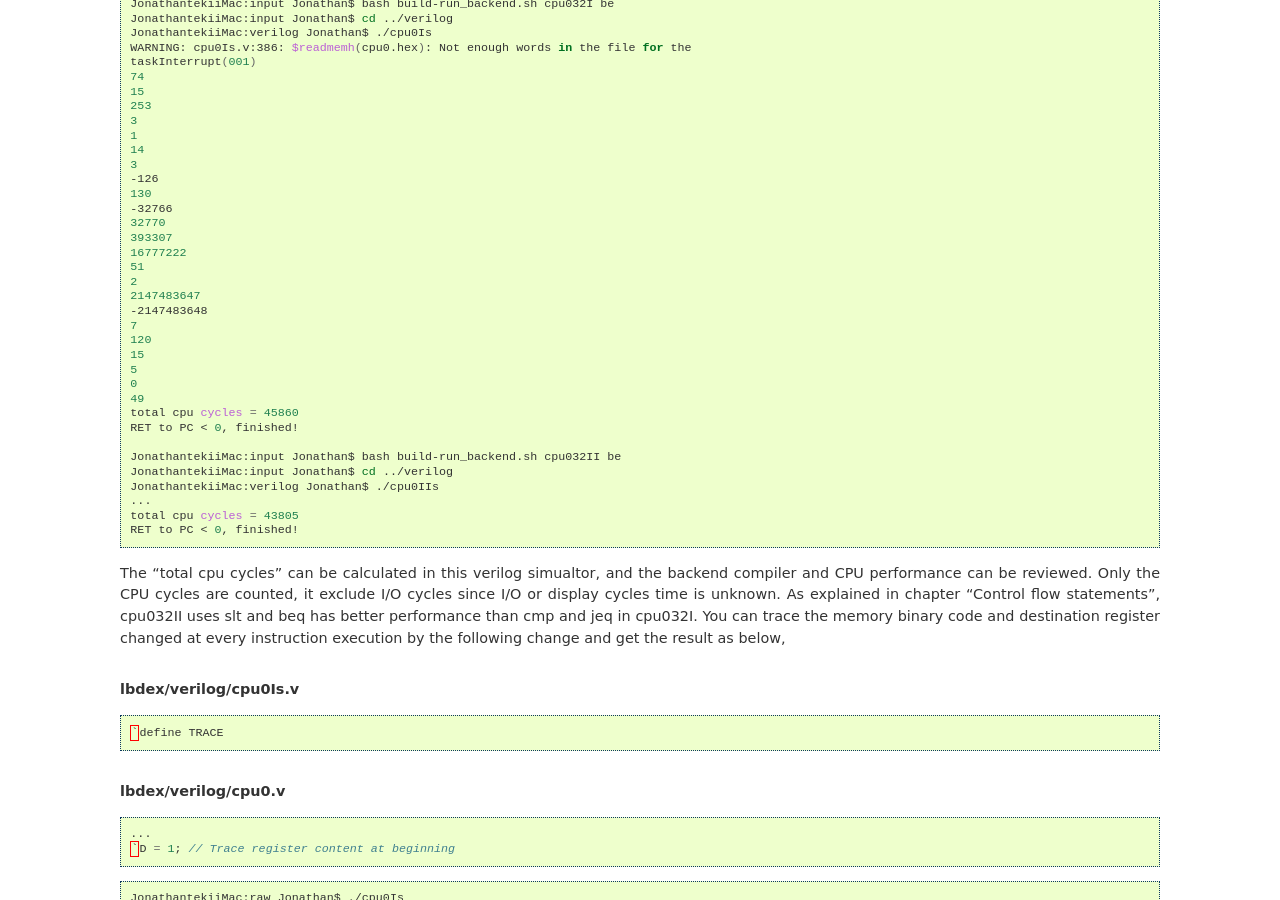
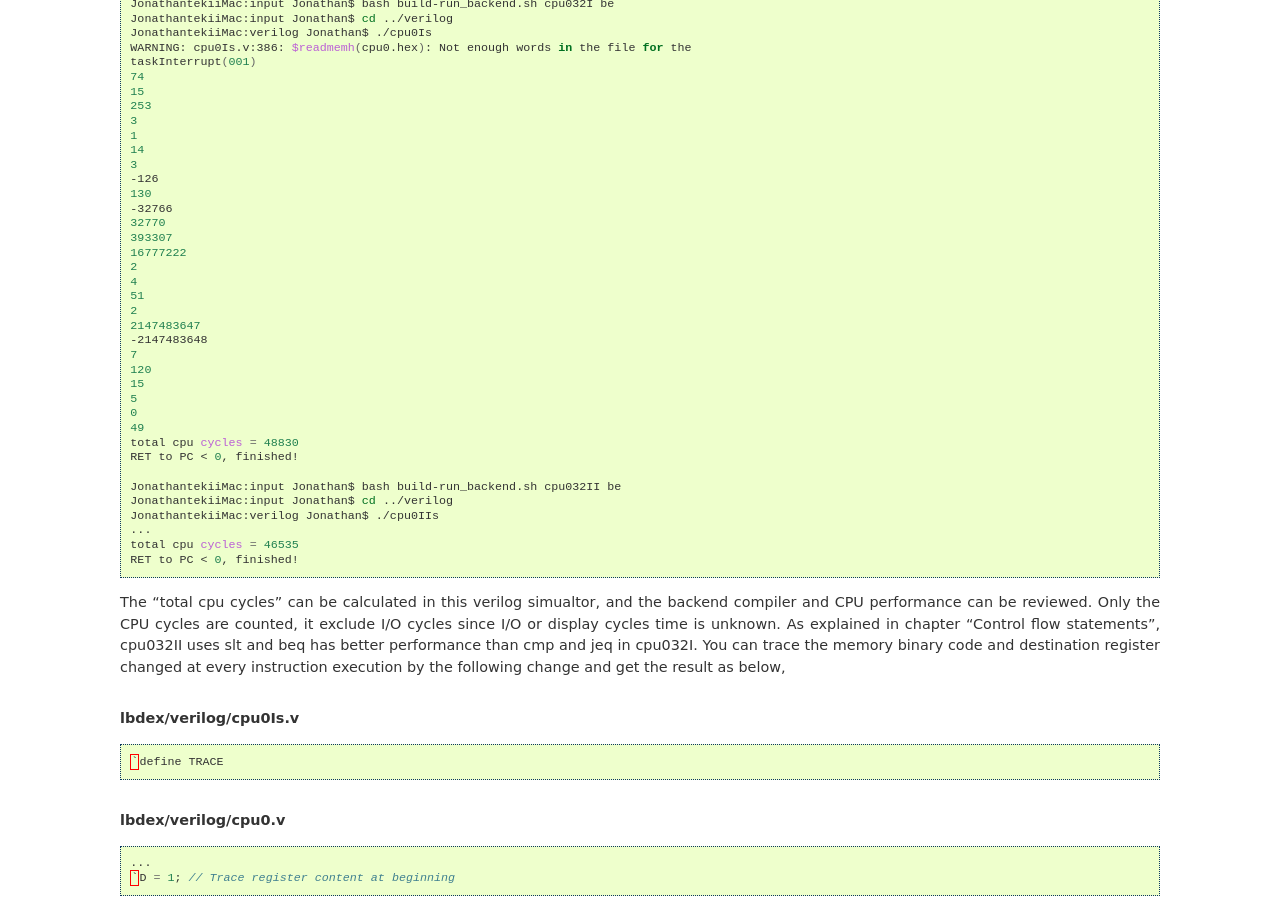
Before and after one commit to Jonathan2251/lbd, a Sphinx documentation site: the page built from source/verilog.rst, in a window 1280 px wide and 900 px high, scrolled down 3549 px. Built offline with Sphinx 7.4.7, drawn with Linux system fonts in a browser that asks for light colours; formulas are drawn with MathJax 3; pages that are not in the unit, such as notebooks, are missing from menus.

```diff
--- a/source/verilog.rst
+++ b/source/verilog.rst
@@ -181,6 +181,8 @@
   32770
   393307
   16777222
+  2
+  4
   51
   2
   2147483647
@@ -191,14 +193,14 @@
   5
   0
   49
-  total cpu cycles = 45860
+  total cpu cycles = 48830
   RET to PC < 0, finished!
 
   JonathantekiiMac:input Jonathan$ bash build-run_backend.sh cpu032II be
   JonathantekiiMac:input Jonathan$ cd ../verilog
   JonathantekiiMac:verilog Jonathan$ ./cpu0IIs
   ...
-  total cpu cycles = 43805
+  total cpu cycles = 46535
   RET to PC < 0, finished!
 
 The "total cpu cycles" can be calculated in this verilog simualtor, and the
```
Also changed, not shown: 3 other files.
